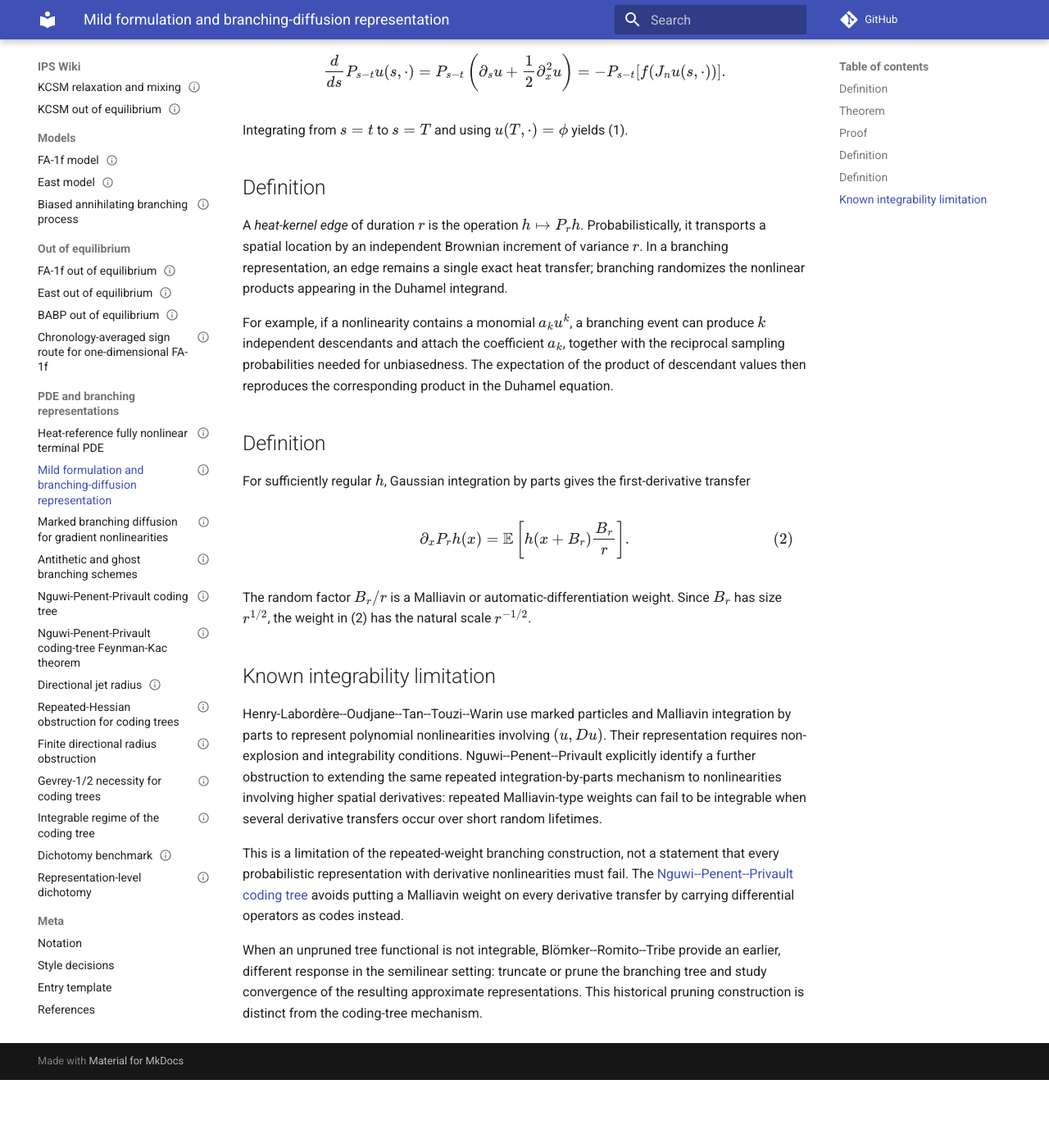
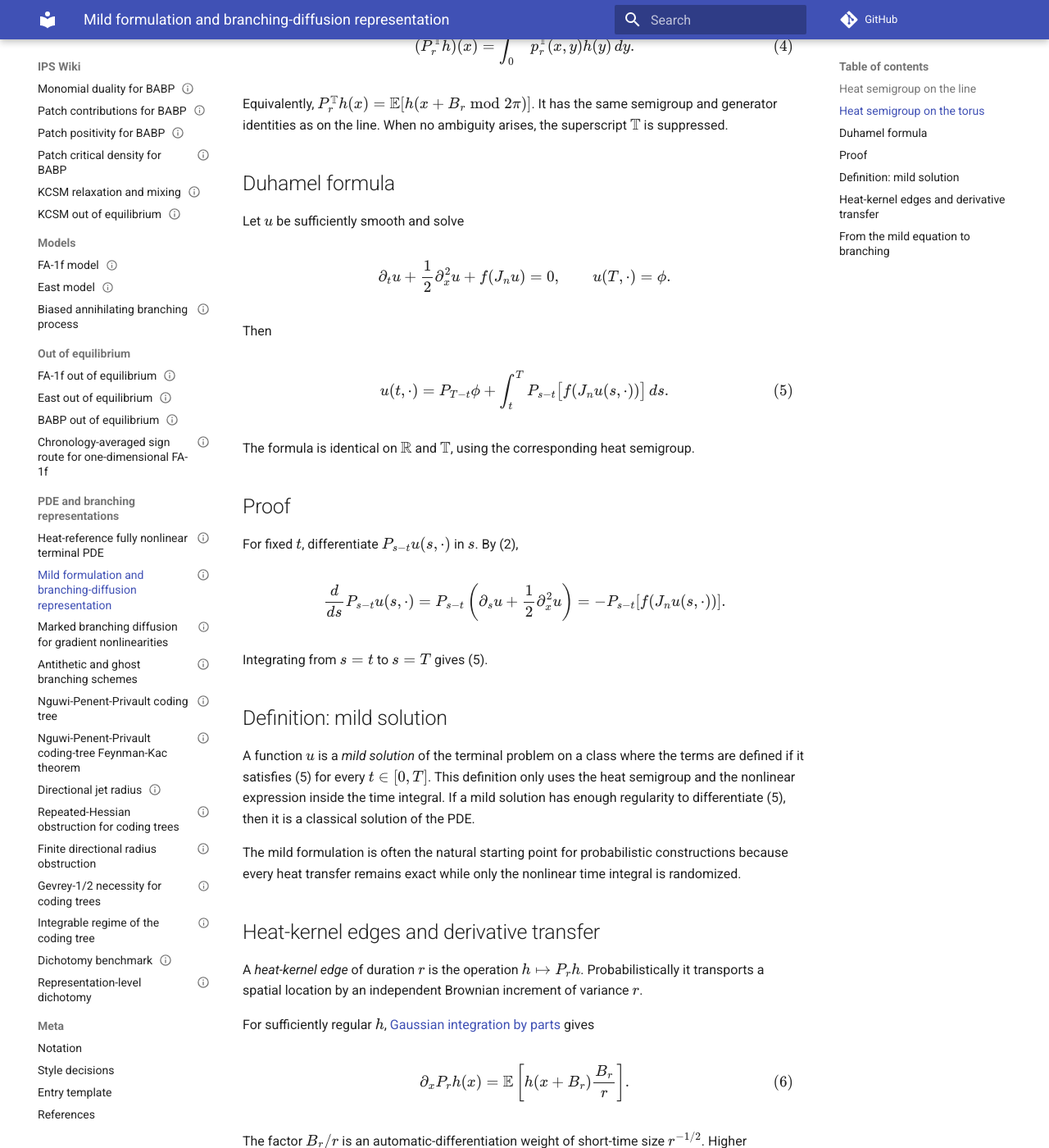
Before and after one commit to maciejgluchowski86-beep/ips-wiki, an MkDocs documentation site: the page built from docs/entries/mild-formulation-and-branching-diffusion-representation.md, in a window 1280 px wide and 1400 px high, scrolled down 1358 px. Shown: the whole window at 82% size. Built offline with MkDocs 1.6.1 and Material for MkDocs 9.7.7, drawn with Linux system fonts in a browser that asks for light colours; comment, search, counter and statistics services are not loaded; before the commit the page ends 2675 px from its top, so only the background shows below that; some of the changed text lies outside the part shown.

Commit message:
Expand mild formulation and add torus heat semigroup

```diff
--- a/docs/entries/mild-formulation-and-branching-diffusion-representation.md
+++ b/docs/entries/mild-formulation-and-branching-diffusion-representation.md
@@ -11,19 +11,21 @@ tags:
 
 # Mild formulation and branching-diffusion representation
 
-For a [heat-reference terminal PDE](heat-reference-fully-nonlinear-pde.md), Duhamel's formula propagates data exactly along heat-semigroup edges and inserts the nonlinearity only at integration times. Classical branching-diffusion representations randomize these time integrals and, for polynomial nonlinearities, replace products by offspring. Derivative nonlinearities require an additional mechanism for transferring spatial derivatives.
+For a [heat-reference terminal PDE](heat-reference-fully-nonlinear-pde.md), Duhamel's formula propagates data exactly along heat-semigroup edges and inserts the nonlinearity only at integration times. A mild solution is a function satisfying this integral equation, whether or not all derivatives needed for a classical pointwise formulation are already known. [Branching diffusions](branching-diffusions-and-duhamel-trees.md) randomize the time integrals and, for polynomial nonlinearities, replace products by offspring.
 
-**References.** Pierre Henry-Labordère, Nadia Oudjane, Xiaolu Tan, Nizar Touzi, and Xavier Warin, *Branching diffusion representation of semilinear PDEs and Monte Carlo approximation*, arXiv:1603.01727; Jiang Yu Nguwi, Guillaume Penent, and Nicolas Privault, *A fully nonlinear Feynman-Kac formula with derivatives of arbitrary orders*, arXiv:2201.03882; D. Blömker, M. Romito, and R. Tribe, *A probabilistic representation for the solutions to some non-linear PDEs using pruned branching trees*, arXiv:math/0505449; see [References](../meta/references.md).
+**References.** Lawrence C. Evans, *Partial Differential Equations*, second edition, American Mathematical Society, 2010. Pierre Henry-Labordère, Nadia Oudjane, Xiaolu Tan, Nizar Touzi, and Xavier Warin, arXiv:1603.01727. Jiang Yu Nguwi, Guillaume Penent, and Nicolas Privault, arXiv:2201.03882. D. Blömker, M. Romito, and R. Tribe, arXiv:math/0505449. See [References](../meta/references.md).
 
-## Definition
+## Heat semigroup on the line
 
 For \(r>0\), let
 
 $$
-p_r(x)=\frac{1}{\sqrt{2\pi r}}\exp\left(-\frac{x^2}{2r}\right)
+p_r(x)
+=
+\frac{1}{\sqrt{2\pi r}}\exp\left(-\frac{x^2}{2r}\right)
 $$
 
-be the one-dimensional heat kernel, and define the heat semigroup
+be the one-dimensional heat kernel. Define
 
 $$
 (P_rh)(x)
@@ -31,13 +33,52 @@ $$
 \int_{\mathbb R}p_r(y-x)h(y)\,dy
 =
 \mathbb E[h(x+B_r)],
+\tag{1}
 $$
 
-where \(B_r\) is a centered Gaussian random variable of variance \(r\).
+where \(B_r\sim N(0,r)\). The family \((P_r)_{r\geq0}\) is the heat semigroup: \(P_0=\operatorname{Id}\), \(P_rP_s=P_{r+s}\), and for smooth \(h\),
 
-## Theorem
+$$
+\partial_rP_rh
+=
+\frac12\partial_x^2P_rh.
+\tag{2}
+$$
 
-Let \(u\) be sufficiently smooth to justify the following operations and suppose
+## Heat semigroup on the torus
+
+Let
+
+$$
+\mathbb T
+=
+\mathbb R/(2\pi\mathbb Z).
+$$
+
+A function on \(\mathbb T\) is identified with a \(2\pi\)-periodic function on \(\mathbb R\). The periodic heat kernel is
+
+$$
+p_r^{\mathbb T}(x,y)
+=
+\sum_{k\in\mathbb Z}
+ p_r(y-x+2\pi k),
+\tag{3}
+$$
+
+and
+
+$$
+(P_r^{\mathbb T}h)(x)
+=
+\int_0^{2\pi}p_r^{\mathbb T}(x,y)h(y)\,dy.
+\tag{4}
+$$
+
+Equivalently, \(P_r^{\mathbb T}h(x)=\mathbb E[h(x+B_r\bmod 2\pi)]\). It has the same semigroup and generator identities as on the line. When no ambiguity arises, the superscript \(\mathbb T\) is suppressed.
+
+## Duhamel formula
+
+Let \(u\) be sufficiently smooth and solve
 
 $$
 \partial_tu+\frac12\partial_x^2u+f(J_nu)=0,
@@ -45,7 +86,7 @@ $$
 u(T,\cdot)=\phi.
 $$
 
-Then \(u\) satisfies the mild or Duhamel equation
+Then
 
 $$
 u(t,\cdot)
@@ -53,12 +94,14 @@ u(t,\cdot)
 P_{T-t}\phi
 +
 \int_t^T P_{s-t}\bigl[f(J_nu(s,\cdot))\bigr] \, ds.
-\tag{1}
+\tag{5}
 $$
+
+The formula is identical on \(\mathbb R\) and \(\mathbb T\), using the corresponding heat semigroup.
 
 ## Proof
 
-For fixed \(t\), differentiate \(P_{s-t}u(s,\cdot)\) with respect to \(s\). The heat-semigroup generator gives
+For fixed \(t\), differentiate \(P_{s-t}u(s,\cdot)\) in \(s\). By (2),
 
 $$
 \frac{d}{ds}P_{s-t}u(s,\cdot)
@@ -68,31 +111,31 @@ P_{s-t}\left(\partial_su+\frac12\partial_x^2u\right)
 -P_{s-t}[f(J_nu(s,\cdot))].
 $$
 
-Integrating from \(s=t\) to \(s=T\) and using \(u(T,\cdot)=\phi\) yields (1).
+Integrating from \(s=t\) to \(s=T\) gives (5).
 
-## Definition
+## Definition: mild solution
 
-A *heat-kernel edge* of duration \(r\) is the operation \(h\mapsto P_rh\). Probabilistically, it transports a spatial location by an independent Brownian increment of variance \(r\). In a branching representation, an edge remains a single exact heat transfer; branching randomizes the nonlinear products appearing in the Duhamel integrand.
+A function \(u\) is a *mild solution* of the terminal problem on a class where the terms are defined if it satisfies (5) for every \(t\in[0,T]\). This definition only uses the heat semigroup and the nonlinear expression inside the time integral. If a mild solution has enough regularity to differentiate (5), then it is a classical solution of the PDE.
 
-For example, if a nonlinearity contains a monomial \(a_k u^k\), a branching event can produce \(k\) independent descendants and attach the coefficient \(a_k\), together with the reciprocal sampling probabilities needed for unbiasedness. The expectation of the product of descendant values then reproduces the corresponding product in the Duhamel equation.
+The mild formulation is often the natural starting point for probabilistic constructions because every heat transfer remains exact while only the nonlinear time integral is randomized.
 
-## Definition
+## Heat-kernel edges and derivative transfer
 
-For sufficiently regular \(h\), Gaussian integration by parts gives the first-derivative transfer
+A *heat-kernel edge* of duration \(r\) is the operation \(h\mapsto P_rh\). Probabilistically it transports a spatial location by an independent Brownian increment of variance \(r\).
+
+For sufficiently regular \(h\), [Gaussian integration by parts](gaussian-integration-by-parts-and-automatic-differentiation.md) gives
 
 $$
 \partial_xP_rh(x)
 =
 \mathbb E\left[h(x+B_r)\frac{B_r}{r}\right].
-\tag{2}
+\tag{6}
 $$
 
-The random factor \(B_r/r\) is a Malliavin or automatic-differentiation weight. Since \(B_r\) has size \(r^{1/2}\), the weight in (2) has the natural scale \(r^{-1/2}\).
+The factor \(B_r/r\) is an automatic-differentiation weight of short-time size \(r^{-1/2}\). Higher derivatives produce [Hermite-polynomial weights](hermite-polynomials-and-gaussian-chaos.md).
 
-## Known integrability limitation
+## From the mild equation to branching
 
-Henry-Labordère--Oudjane--Tan--Touzi--Warin use marked particles and Malliavin integration by parts to represent polynomial nonlinearities involving \((u,Du)\). Their representation requires non-explosion and integrability conditions. Nguwi--Penent--Privault explicitly identify a further obstruction to extending the same repeated integration-by-parts mechanism to nonlinearities involving higher spatial derivatives: repeated Malliavin-type weights can fail to be integrable when several derivative transfers occur over short random lifetimes.
+If a nonlinearity contains a monomial \(a_k u^k\), a branching event can produce \(k\) conditionally independent descendants. Their product reproduces the monomial, while reciprocal lifetime and offspring probabilities supply the [importance-sampling compensators](importance-sampling-compensators.md). Iterating this construction yields a Duhamel tree.
 
-This is a limitation of the repeated-weight branching construction, not a statement that every probabilistic representation with derivative nonlinearities must fail. The [Nguwi--Penent--Privault coding tree](npp-coding-tree.md) avoids putting a Malliavin weight on every derivative transfer by carrying differential operators as codes instead.
-
-When an unpruned tree functional is not integrable, Blömker--Romito--Tribe provide an earlier, different response in the semilinear setting: truncate or prune the branching tree and study convergence of the resulting approximate representations. This historical pruning construction is distinct from the coding-tree mechanism.
+HLOTW use marked particles and automatic differentiation for nonlinearities involving \((u,Du)\). Nguwi--Penent--Privault instead carry differential operators as codes, avoiding a Malliavin weight on every derivative transfer. The exact branching recursion is separate from its moment estimates: a compensated tree can be algebraically unbiased and still fail to belong to \(L^1\).
```
